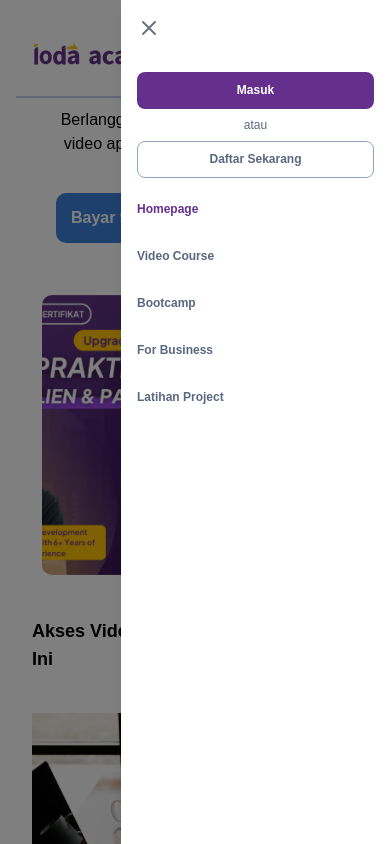
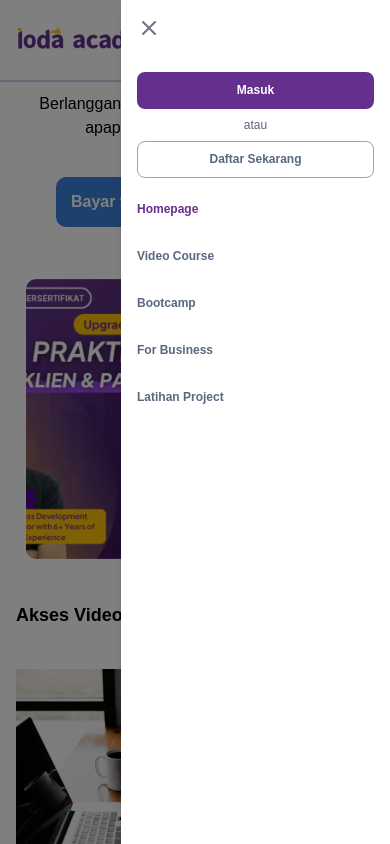
Before and after one commit to diahputrilestari/homepagetesting, a Next.js app: page / in a window 390 px wide. Both pictures are taken after a click on the button 346 px from the left and 56 px from the top of the page. Shown: the top 844 px of the page. Built offline with nearby package versions, Linux system fonts and the light colour scheme.

Commit message:
padding mobile

```diff
--- a/src/app/components/layout/Header.tsx
+++ b/src/app/components/layout/Header.tsx
@@ -90,7 +90,7 @@ const Header: React.FC<HeaderProps> = ({ isLogin, handleLogin }) => {
 
       {/* Mobile Menu */}
       {isMenuOpen && (
-        <div className="fixed inset-0 bg-black bg-opacity-50 z-50">
+        <div className="fixed inset-0 bg-black bg-opacity-50 z-50 p-4">
           <div className="absolute right-0 top-0 h-full w-[269px] bg-white shadow-lg p-4 transform transition-transform duration-300 ease-in-out">
             {/* Close Button */}
             <button onClick={toggleMenu} className="text-gray-500 focus:outline-none mb-4">
--- a/src/app/pages/Homepage.tsx
+++ b/src/app/pages/Homepage.tsx
@@ -16,7 +16,7 @@ const Homepage = () => {
         setIsLogin(!isLogin);
     };
     return (
-    <div className='w-full p-4 item-center justify-between'>
+    <div className='w-full item-center justify-between'>
 
         <Header isLogin={isLogin} handleLogin={handleLogin} />
         <HeroSection isLogin={isLogin}/>
```
